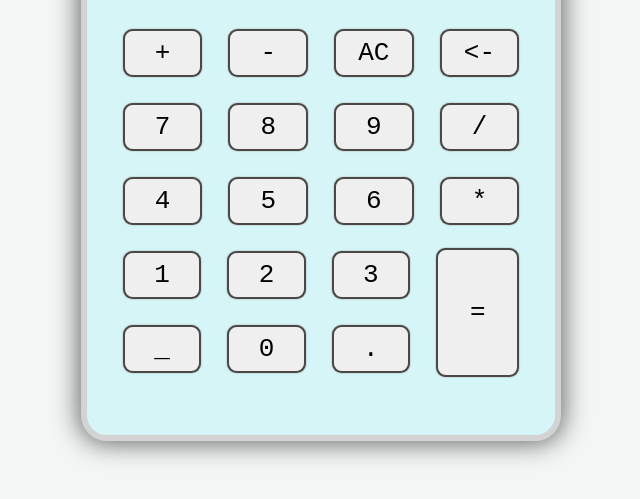
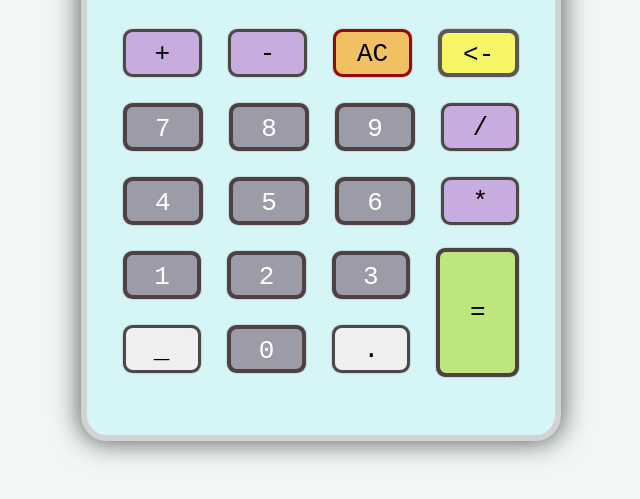
Before and after one commit to CrispDeserving/calculator-test, a plain HTML site: page index.html in a window 1280 px wide. Shown: the part 279-778 px from the top of the page, without its empty margins (319-959 px from the left). Drawn offline with Linux system fonts and the light colour scheme.

Commit message:
Add colors to buttons

```diff
--- a/index.html
+++ b/index.html
@@ -56,6 +56,7 @@
       margin: 1rem 2rem;
       padding: 1rem;
       font-size: 3rem;
+      text-align: right;
       background: rgb(224, 224, 224);
       border: 0.25rem solid gray;
       border-radius: 0.5rem;
@@ -83,7 +84,7 @@
       margin: 0.25rem;
       box-shadow: 0 0 0.12rem gray;
       border-radius: 0.75rem;
-      border: 0.2rem solid rgb(75, 72, 69);
+      border: 0.3rem solid rgb(75, 72, 69);
     }
 
     .big-row {
@@ -108,6 +109,28 @@
     .equals {
       flex-basis: 50%;
       height: 100%;
+      background-color: rgb(189, 231, 126);
+      border: 0.35rem solid rgb(77, 65, 65);
+    }
+
+    .number {
+      background-color: rgb(155, 156, 167);
+      color: white;
+      border: 0.35rem solid rgb(77, 65, 65);
+    }
+
+    .all-clear {
+      background-color: rgb(241, 192, 99);
+      border: 0.3rem solid rgb(153, 6, 6);
+    }
+
+    .operator {
+      background-color: rgb(198, 172, 223);
+    }
+
+    .backspace {
+      background-color: rgb(245, 245, 101);
+      border: 0.35rem solid rgb(92, 88, 88);
     }
   </style>
   <title>Calculator</title>
```
